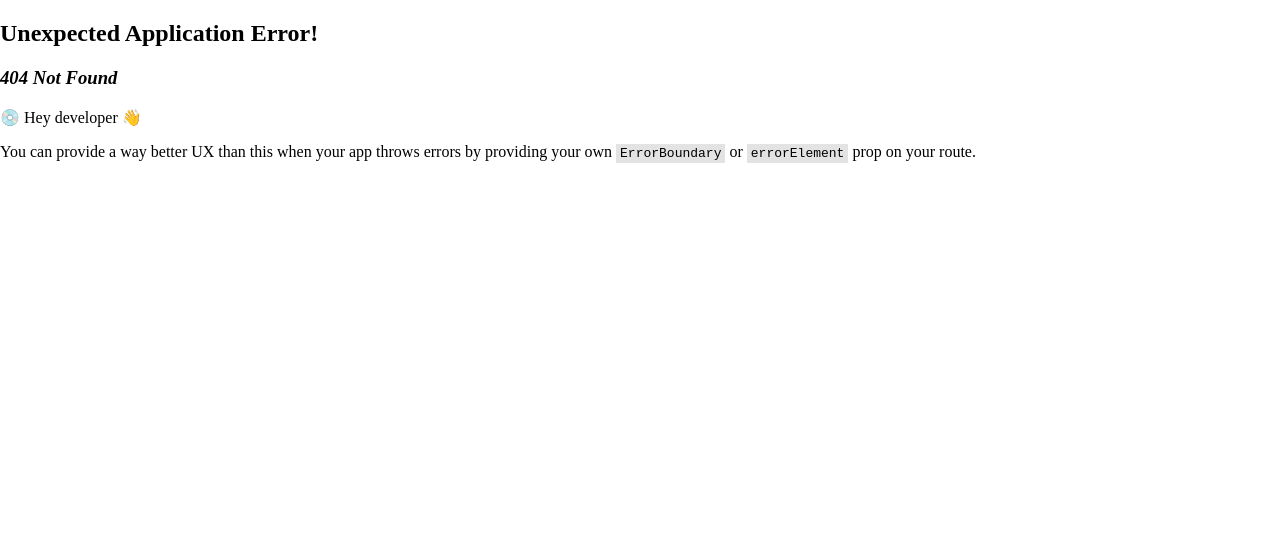
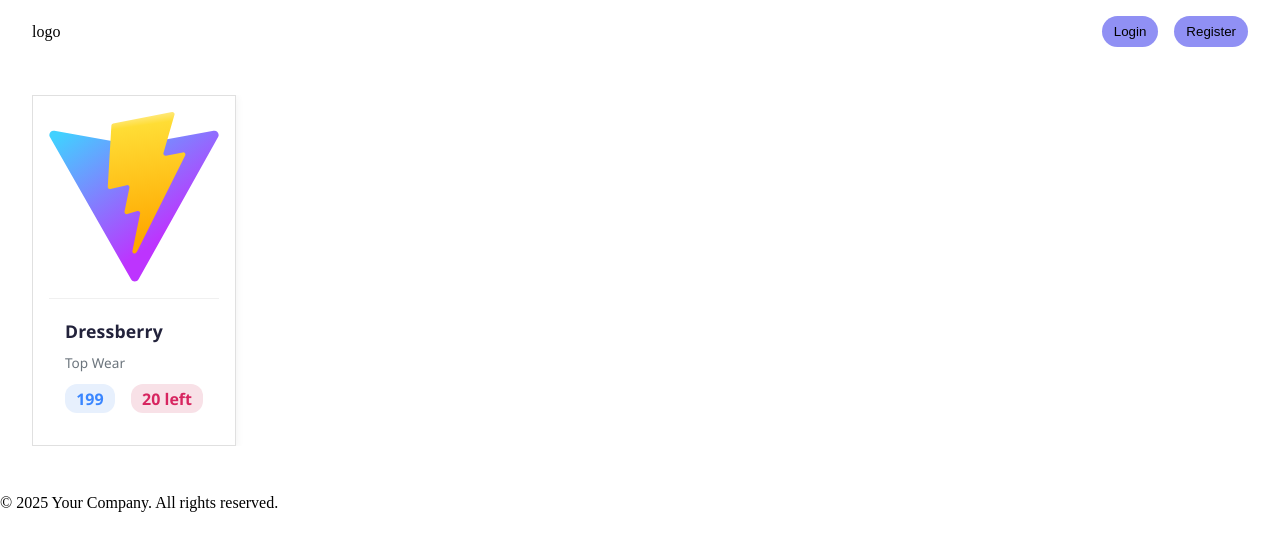
Before and after one commit to janhvi-2004/e-commerce, a React (Vite) app in the folder fe/: page /user in a window 1280 px wide. Before the commit this address had no page. Shown: the top 550 px of the page. Built offline with nearby package versions, Linux system fonts and the light colour scheme.

Commit message:
develop card | design ui

```diff
--- /dev/null
+++ b/fe/src/components/Card/Card.module.scss
@@ -0,0 +1,74 @@
+.Card {
+  width: max-content;
+  padding: 1rem;
+  display: flex;
+  flex-direction: column;
+  border: 1px solid #e0e0e0;
+  box-shadow: 0 2px 8px rgba(60, 60, 60, 0.08);
+  font-family: 'Segoe UI', Arial, Helvetica, sans-serif;
+  overflow: hidden;
+  transition: box-shadow 0.3s, transform 0.3s;
+  cursor: pointer;
+
+  &:hover {
+    box-shadow: 0 8px 24px rgba(60, 60, 60, 0.18);
+    // transform: translateY(-6px) scale(1.03);
+  }
+
+  .Image {
+    padding-bottom: 1rem;
+    img {
+      width: 100%;
+      height: 170px;
+      object-fit: cover;
+      border-top-left-radius: 18px;
+      border-top-right-radius: 18px;
+      display: block;
+    }
+    border-bottom: 1px solid #f0f0f0;
+    background: #fff;
+  }
+
+  .Details {
+    flex: 1;
+    padding: 1.25rem 1rem 1rem 1rem;
+    display: flex;
+    flex-direction: column;
+    gap: 0.5rem;
+
+    .ProductName {
+      font-weight: 600;
+      font-size: 1.1rem;
+      margin-bottom: 0.15rem;
+      color: #22223b;
+      letter-spacing: 0.01em;
+    }
+
+    .Category {
+      color: #6c757d;
+      margin-bottom: 0.25rem;
+      font-size: 0.85rem;
+      font-weight: 500;
+    }
+
+    .PriceAndQuantity {
+      display: flex;
+      gap: 1rem;
+      font-size: 1rem;
+      color: #3a86ff;
+      font-weight: 600;
+
+      .Price {
+        background: #e7f0fd;
+        padding: 0.2rem 0.7rem;
+        border-radius: 12px;
+      }
+      .Quantity {
+        background: #f8e1e7;
+        padding: 0.2rem 0.7rem;
+        border-radius: 12px;
+        color: #d72660;
+      }
+    }
+  }
+}
--- /dev/null
+++ b/fe/src/components/Card/Card.tsx
@@ -0,0 +1,20 @@
+import styles from './Card.module.scss';
+import type { CardProps } from './Card.types';
+
+function Card({productName, category, price, quantity, productImage, _id}: CardProps) {
+  return (
+    <div className={styles.Card}>
+      <div className={styles.Image}><img src={productImage} alt={productName}/></div>
+      <div className={styles.Details}>
+        <div className={styles.ProductName}>{productName}</div>
+        <div className={styles.Category}>{category}</div>
+        <div className={styles.PriceAndQuantity}>
+          <span className={styles.Price}>{price}</span>
+        <span className={styles.Quantity}>{quantity} left</span>
+        </div>
+      </div>
+    </div>
+  )
+}
+
+export default Card
--- a/fe/src/main.tsx
+++ b/fe/src/main.tsx
@@ -12,6 +12,7 @@ import Layout from "./Layout.tsx";
 import Login from "./pages/Login/Login.tsx";
 import Register from "./pages/Register/Register.tsx";
 import { lazy } from "react";
+import User from "./pages/User/User.tsx";
 
 const Admin = lazy(() => import("./pages/Admin/Admin.tsx"));
 
@@ -28,6 +29,14 @@ const router = createBrowserRouter(
           </Suspense>
         }
       />
+      <Route
+        path="user"
+        element={
+          <Suspense fallback={<div>Loading User...</div>}>
+            <User />
+          </Suspense>
+        }
+      />
     </Route>
   )
 );
--- /dev/null
+++ b/fe/src/pages/User/User.module.scss
@@ -0,0 +1,3 @@
+.UserPage {
+
+}
--- /dev/null
+++ b/fe/src/pages/User/User.tsx
@@ -0,0 +1,13 @@
+import Card from '../../components/Card/Card';
+import styles from './User.module.scss'
+import image from "../../../public/vite.svg"
+
+function User() {
+  return (
+    <div className={styles.UserPage}>
+      <Card productName={"Dressberry"} category={"Top Wear"} price={199} quantity={20} productImage={image}/>
+    </div>
+  )
+}
+
+export default User
```
Also changed, not shown: fe/src/components/Card/Card.types.ts (added, +8 -0 lines), fe/src/pages/User/User.types.ts (added).
